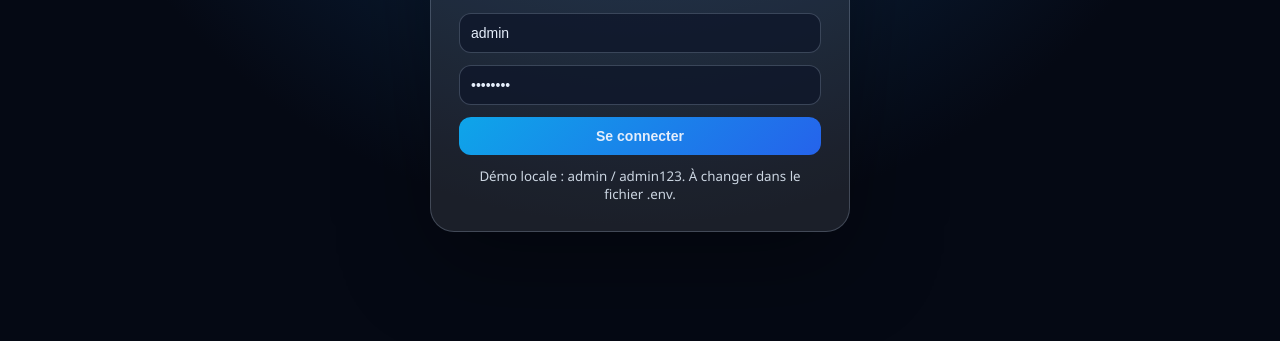
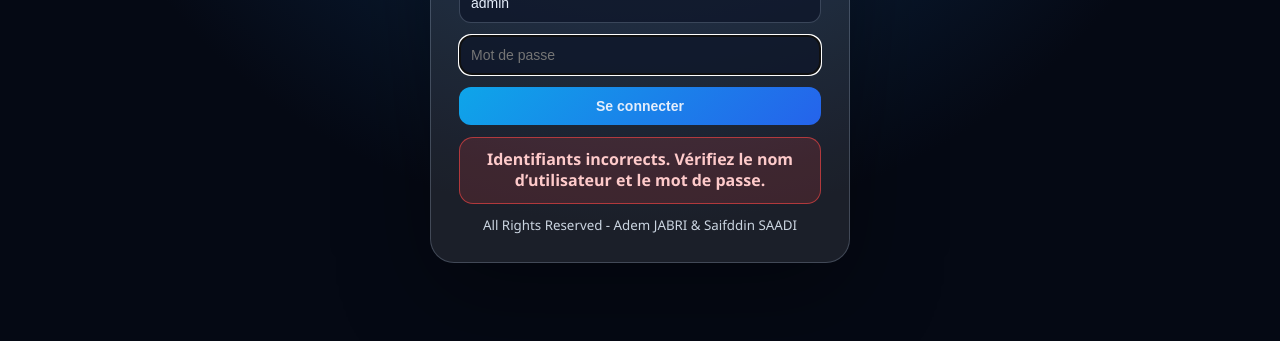
Before and after one commit to predski/paint-dosing-system, a website: page frontend/index.html in a window 1280 px wide. Both pictures are taken after a click on the button "Se connecter". Shown: the part 390-731 px from the top of the page. Drawn offline with Linux system fonts and the light colour scheme; no server answers.

Commit message:
add dynamic login error

```diff
--- a/frontend/index.html
+++ b/frontend/index.html
@@ -15,7 +15,8 @@
     <input id="loginUser" placeholder="Utilisateur" value="admin">
     <input id="loginPass" placeholder="Mot de passe" type="password" value="admin123">
     <button id="loginBtn">Se connecter</button>
-    <small>Démo locale : admin / admin123. À changer dans le fichier .env.</small>
+    <div id="loginError" class="login-error"></div>
+    <small>All Rights Reserved - Adem JABRI & Saifddin SAADI</small>
   </div>
 </div>
 
--- a/frontend/script.js
+++ b/frontend/script.js
@@ -14,6 +14,33 @@ let running = false;
 let token = localStorage.getItem("pfa_token") || "";
 
 const $ = (id) => document.getElementById(id);
+
+
+function showLoginError(message) {
+  const errorBox = $("loginError");
+  errorBox.textContent = message;
+  errorBox.classList.remove("show");
+  void errorBox.offsetWidth;
+  errorBox.classList.add("show");
+}
+
+function hideLoginError() {
+  const errorBox = $("loginError");
+  if (!errorBox) return;
+  errorBox.textContent = "";
+  errorBox.classList.remove("show");
+}
+
+function setLoginLoading(isLoading) {
+  const card = document.querySelector(".login-card");
+  const button = $("loginBtn");
+  if (!card || !button) return;
+
+  card.classList.toggle("loading", isLoading);
+  button.disabled = isLoading;
+  button.textContent = isLoading ? "Connexion..." : "Se connecter";
+}
+
 
 function log(message) {
   const box = $("log");
@@ -50,25 +77,43 @@ async function apiPost(url, data = {}) {
 }
 
 async function login() {
+  const username = $("loginUser").value.trim();
+  const password = $("loginPass").value;
+
+  hideLoginError();
+
+  if (!username || !password) {
+    showLoginError("Veuillez saisir le nom d’utilisateur et le mot de passe.");
+    return;
+  }
+
+  setLoginLoading(true);
+
   try {
-    const result = await fetch("/api/auth/login", {
+    const response = await fetch("/api/auth/login", {
       method: "POST",
       headers: { "Content-Type": "application/json" },
-      body: JSON.stringify({
-        username: $("loginUser").value,
-        password: $("loginPass").value
-      })
-    }).then(r => {
-      if (!r.ok) throw new Error("Identifiants incorrects");
-      return r.json();
+      body: JSON.stringify({ username, password })
     });
+
+    const result = await response.json().catch(() => ({}));
+
+    if (!response.ok) {
+      throw new Error(result.error || "Identifiants incorrects.");
+    }
 
     token = result.token;
     localStorage.setItem("pfa_token", token);
     $("loginScreen").style.display = "none";
     await init();
   } catch (e) {
-    alert("Connexion refusée");
+    localStorage.removeItem("pfa_token");
+    token = "";
+    showLoginError("Identifiants incorrects. Vérifiez le nom d’utilisateur et le mot de passe.");
+    $("loginPass").value = "";
+    $("loginPass").focus();
+  } finally {
+    setLoginLoading(false);
   }
 }
 
@@ -90,8 +135,10 @@ async function init() {
     await refreshAll();
     log("Backend connecté. Interface prête.");
   } catch (e) {
-    setStatus("Backend non connecté", true);
-    log("Erreur : backend non connecté. Lancez npm start.");
+    localStorage.removeItem("pfa_token");
+    token = "";
+    $("loginScreen").style.display = "grid";
+    showLoginError("Session expirée ou serveur indisponible. Reconnectez-vous.");
   }
 }
 
@@ -274,6 +321,14 @@ function wait(ms) {
 
 $("loginBtn").addEventListener("click", login);
 
+["loginUser", "loginPass"].forEach((id) => {
+  $(id).addEventListener("keydown", (event) => {
+    if (event.key === "Enter") login();
+  });
+
+  $(id).addEventListener("input", hideLoginError);
+});
+
 $("logoutBtn").addEventListener("click", () => {
   localStorage.removeItem("pfa_token");
   location.reload();
--- a/frontend/style.css
+++ b/frontend/style.css
@@ -62,6 +62,33 @@ body {
 
 .login-card h2 { margin: 6px 0 0; text-align: center; }
 .login-card p, .login-card small { text-align: center; color: #cbd5e1; }
+
+.login-error {
+  display: none;
+  padding: 11px 13px;
+  border-radius: 14px;
+  border: 1px solid rgba(239, 68, 68, .65);
+  background: rgba(239, 68, 68, .16);
+  color: #fecaca;
+  font-weight: 800;
+  text-align: center;
+  line-height: 1.35;
+  animation: shake .25s linear;
+}
+
+.login-error.show { display: block; }
+
+.login-card.loading #loginBtn {
+  opacity: .75;
+  cursor: wait;
+}
+
+@keyframes shake {
+  0%, 100% { transform: translateX(0); }
+  25% { transform: translateX(-4px); }
+  75% { transform: translateX(4px); }
+}
+
 
 .topbar {
   position: sticky;
```
